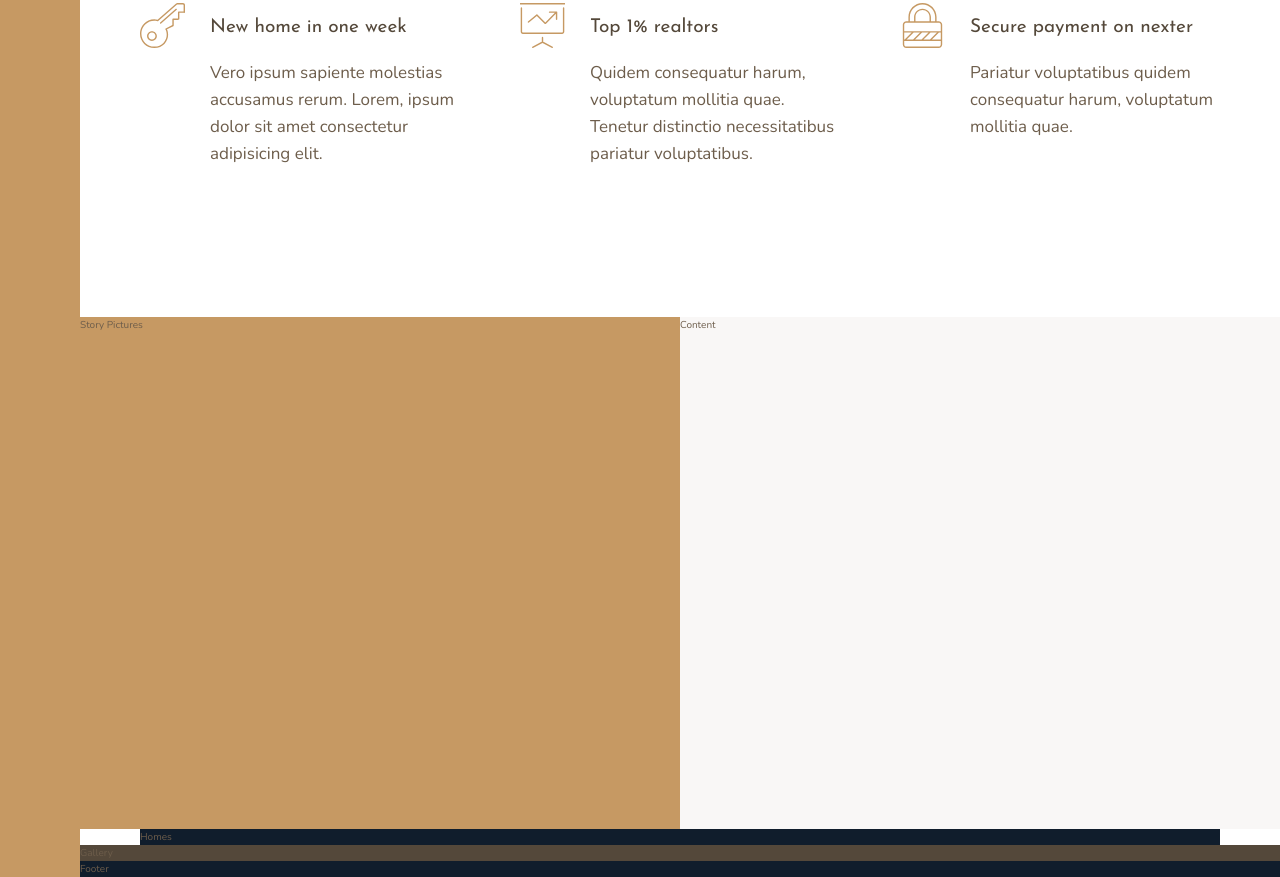
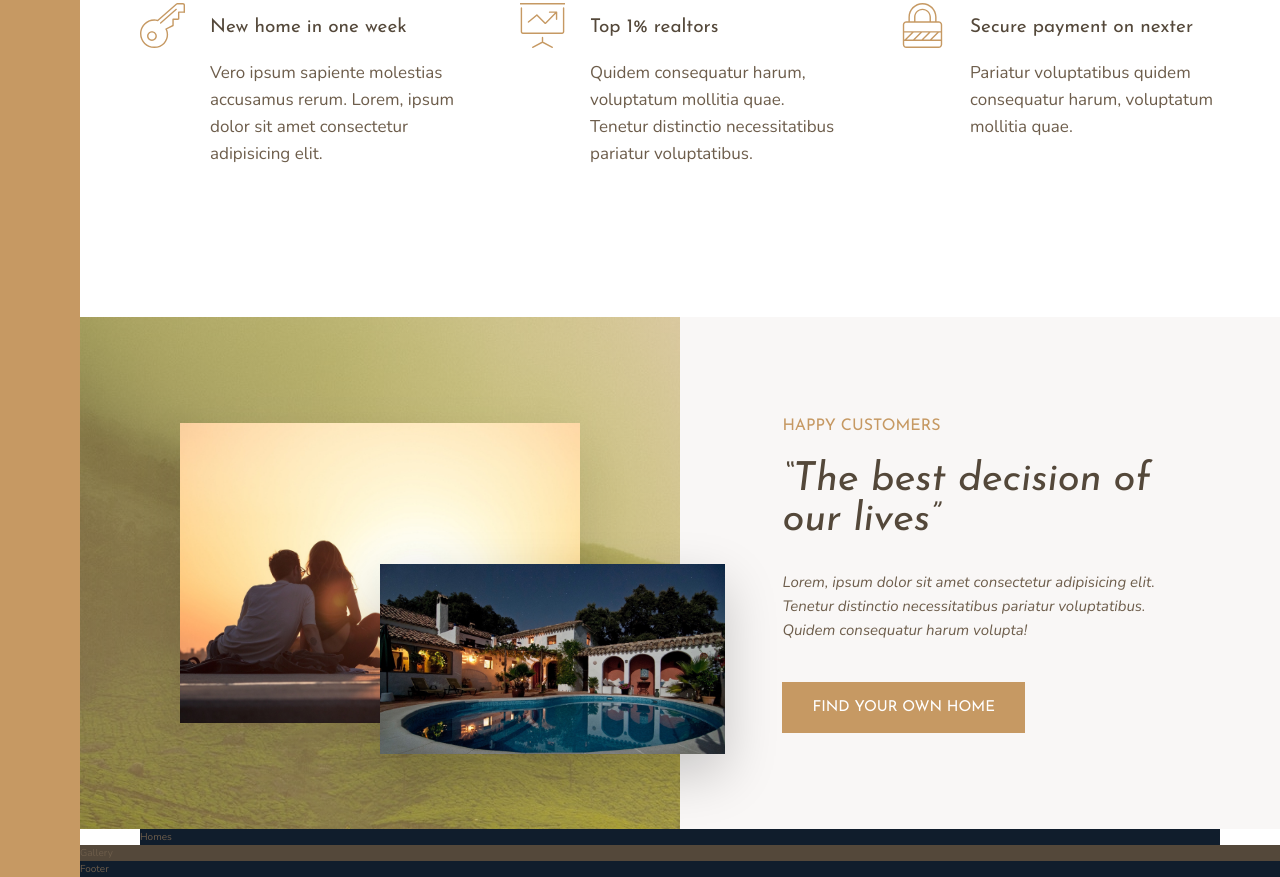
Before and after one commit to mehdichamiani/nexter, a website: page index.html in a window 1280 px wide. Shown: the part 994-1871 px from the top of the page. Drawn offline with nearby package versions, Linux system fonts and the light colour scheme.

Commit message:
Story section finished

```diff
--- a/index.html
+++ b/index.html
@@ -91,9 +91,27 @@
 			</div>
 		</section>
 
-		<div class="story__pictures">Story Pictures</div>
+		<div class="story__pictures">
+			<img
+				src="img/story-1.jpeg"
+				alt="Couple with new house"
+				class="story__img--1"
+			/>
+			<img src="img/story-2.jpeg" alt="New house" class="story__img--2" />
+		</div>
 
-		<div class="story__content">Content</div>
+		<div class="story__content">
+			<h3 class="heading-3 mb-sm">Happy Customers</h3>
+			<h2 class="heading-2 heading-2--dark mb-md">
+				&ldquo;The best decision of our lives&rdquo;
+			</h2>
+			<p class="story__text">
+				Lorem, ipsum dolor sit amet consectetur adipisicing elit. Tenetur
+				distinctio necessitatibus pariatur voluptatibus. Quidem consequatur
+				harum volupta!
+			</p>
+			<button class="btn">Find your own home</button>
+		</div>
 
 		<section class="homes">Homes</section>
 
--- a/sass/_story.scss
+++ b/sass/_story.scss
@@ -2,10 +2,52 @@
 	&__pictures {
 		background-color: $color-primary;
 		grid-column: full-start / col-end 4;
+		background-image: linear-gradient(
+				rgba($color-primary, 0.5),
+				rgba($color-primary, 0.5)
+			),
+			url(../img/back.jpg);
+
+		display: grid;
+		grid-template-rows: repeat(6, 1fr);
+		grid-template-columns: repeat(6, 1fr);
+		align-items: center;
+	}
+
+	&__img--1 {
+		width: 100%;
+		grid-row: 2 / 6;
+		grid-column: 2/ 6;
+		box-shadow: 0 2rem 5rem rgba(0, 0, 0, 0.1);
+	}
+
+	&__img--2 {
+		width: 115%;
+		grid-row: 4 / 6;
+		grid-column: 4 / 7;
+		z-index: 20;
+		box-shadow: 0 2rem 5rem rgba(0, 0, 0, 0.2);
 	}
 
 	&__content {
 		background-color: $color-grey-light-1;
 		grid-column: col-start 5 / full-end;
+
+		padding: 6rem 8vw;
+
+		// display: flex;
+		// flex-direction: column;
+		// justify-content: center;
+		// align-items: flex-start;
+
+		display: grid;
+		align-content: center;
+		justify-items: start;
+	}
+
+	&__text {
+		font-size: 1.5rem;
+		font-style: italic;
+		margin-bottom: 4rem;
 	}
 }
--- a/sass/_typography.scss
+++ b/sass/_typography.scss
@@ -9,10 +9,24 @@
 
 .heading-2 {
 	@extend %heading;
+	font-size: 4rem;
+	font-style: italic;
+	line-height: 1;
+
+	&--light {
+		color: $color-grey-light-1;
+	}
+
+	&--dark {
+		color: $color-grey-dark-1;
+	}
 }
 
 .heading-3 {
 	@extend %heading;
+	font-size: 1.6rem;
+	color: $color-primary;
+	text-transform: uppercase;
 }
 
 .heading-4 {
@@ -27,3 +41,33 @@
 		color: $color-grey-dark-1;
 	}
 }
+
+.btn {
+	background-color: $color-primary;
+	color: #fff;
+	border: none;
+	border-radius: 0;
+	font-family: $font-display;
+	font-size: 1.5rem;
+	text-transform: uppercase;
+	padding: 1.8rem 3rem;
+	cursor: pointer;
+	transition: all 0.3s;
+
+	&:hover {
+		background-color: $color-primary-dark;
+	}
+}
+
+.mb-sm {
+	margin-bottom: 2rem;
+}
+.mb-md {
+	margin-bottom: 3rem;
+}
+.mb-lg {
+	margin-bottom: 4rem;
+}
+.mb-hg {
+	margin-bottom: 5rem;
+}
```
Also changed, not shown: css/style.css.
